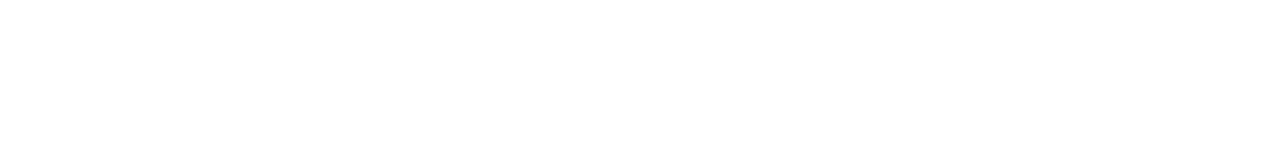
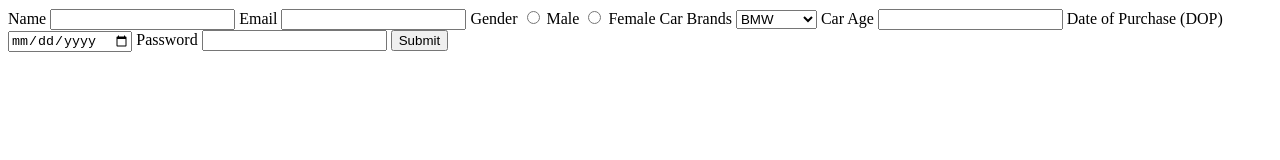
Before and after one commit to acciojob/car-insurance-form-avinashyadav9, a website: page main.html in a window 1280 px wide. Drawn offline with Linux system fonts and the light colour scheme.

Commit message:
created a submission

```diff
--- a/main.html
+++ b/main.html
@@ -1,16 +1,56 @@
 <!DOCTYPE html>
-
-<html>
+<html lang="en">
 
 <head>
+	<meta charset="UTF-8">
+	<meta name="viewport" content="width=device-width, initial-scale=1.0">
+	<title>Form Example</title>
 	<link rel="stylesheet" href="styles.css">
 </head>
 
 <body>
-	<!-- the entire body must be written by student -->
-    <script type="text/javascript" src="./script.js">
-</script>
+	<form action="#" method="post">
+		<!-- Name Field -->
+		<label for="name">Name</label>
+		<input type="text" id="name" name="name" required>
 
+		<!-- Email Field -->
+		<label for="email">Email</label>
+		<input type="email" id="email" name="email" required>
+
+		<!-- Gender Selection -->
+		<label>Gender</label>
+		<label for="male">
+			<input type="radio" id="male" name="gender" value="male" required> Male
+		</label>
+		<label for="female">
+			<input type="radio" id="female" name="gender" value="female" required> Female
+		</label>
+
+		<!-- Car Brands Dropdown -->
+		<label for="cars">Car Brands</label>
+		<select id="cars" name="cars">
+			<option value="bmw">BMW</option>
+			<option value="audi">Audi</option>
+			<option value="mercedes">Mercedes</option>
+		</select>
+
+		<!-- Car Age Field -->
+		<label for="carage">Car Age</label>
+		<input type="number" id="carage" name="carage" min="0" required>
+
+		<!-- Date of Purchase Field -->
+		<label for="dop">Date of Purchase (DOP)</label>
+		<input type="date" id="dop" name="dop" required>
+
+		<!-- Password Field -->
+		<label for="password">Password</label>
+		<input type="password" id="password" name="password" required>
+
+		<!-- Submit Button -->
+		<button type="submit">Submit</button>
+	</form>
+	<script src="./script.js"></script>
 </body>
 
 </html>
```
